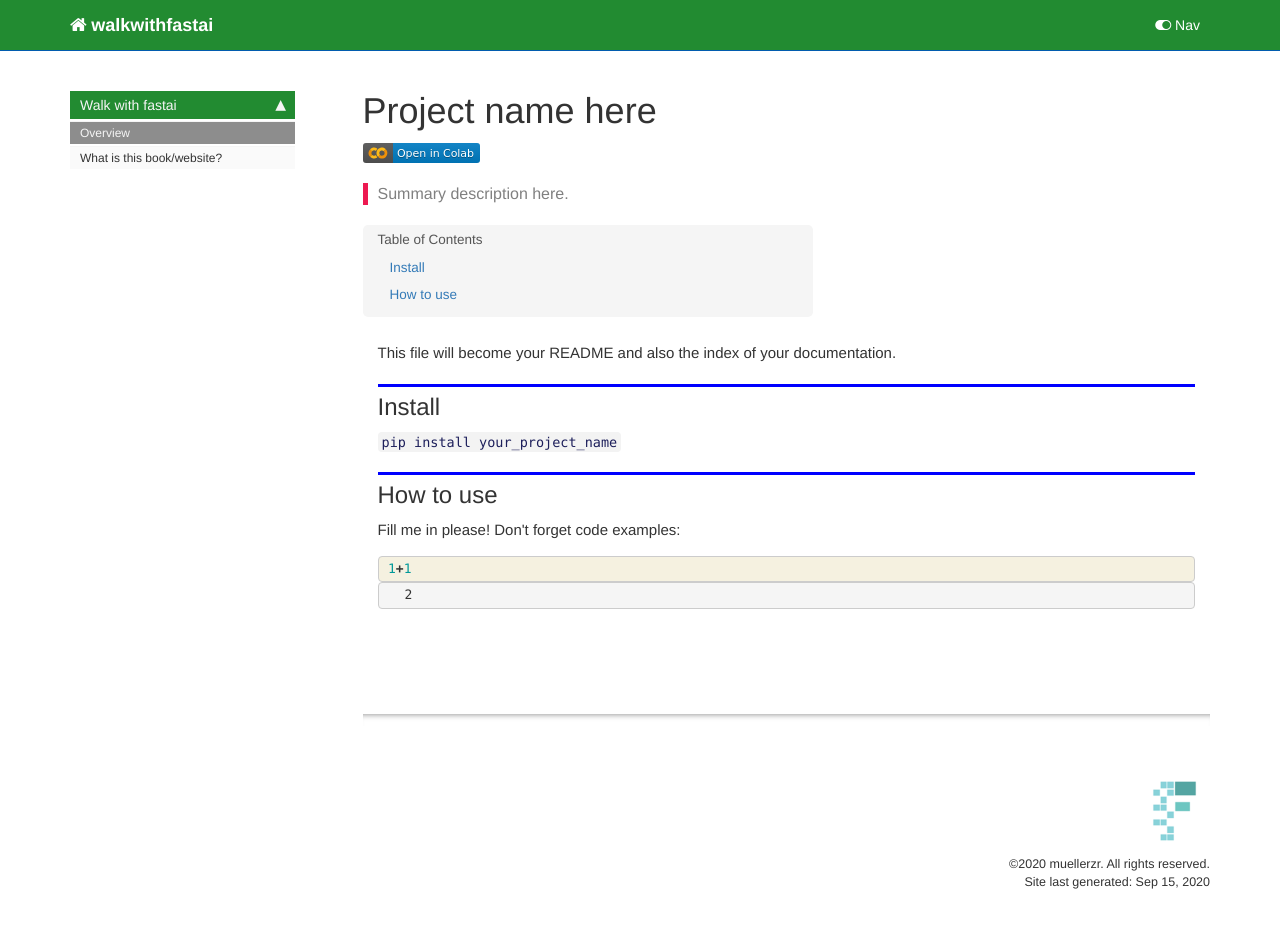
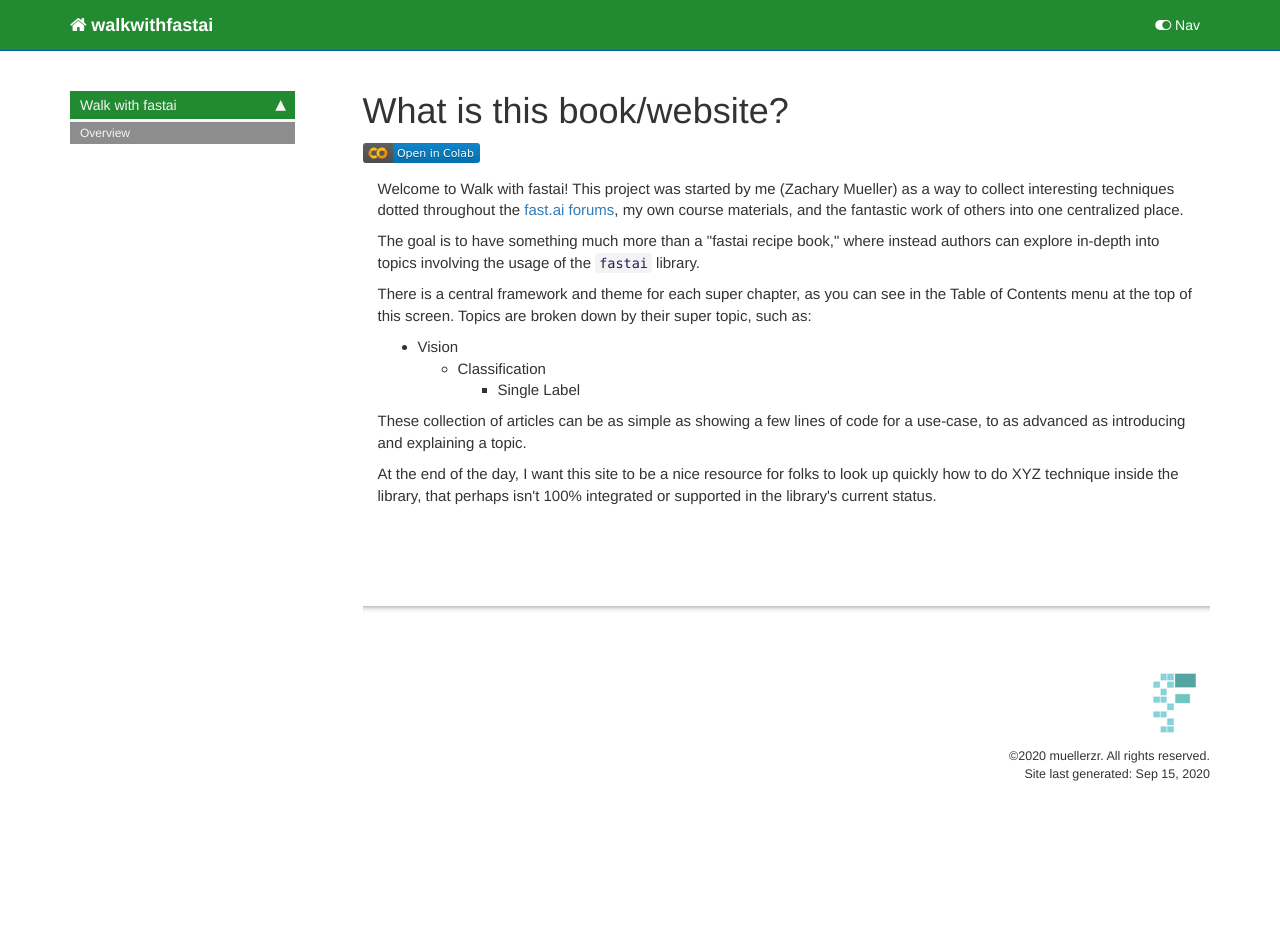
Before and after one commit to walkwithfastai/walkwithfastai.github.io, a Jekyll site: the page built from docs/index.html, in a window 1280 px wide. Built offline with Jekyll 4.4.1, drawn with Linux system fonts in a browser that asks for light colours; nearby versions of some CDN libraries; comment, search, counter and statistics services are not loaded; after the commit the page ends 900 px from its top, so only the background shows below that.

Commit message:
change homepage

```diff
--- a/docs/_data/sidebars/home_sidebar.yml
+++ b/docs/_data/sidebars/home_sidebar.yml
@@ -9,9 +9,6 @@
     - output: web,pdf
       title: Overview
       url: /
-    - output: web,pdf
-      title: What is this book/website?
-      url: introduction.about.html
     output: web
     title: Walk with fastai
   output: web
--- a/docs/index.html
+++ b/docs/index.html
@@ -1,13 +1,13 @@
 ---
 
-title: Project name here
+title: What is this book/website?
 
 
 keywords: fastai
 sidebar: home_sidebar
 
-summary: "Summary description here."
-description: "Summary description here."
+
+
 nb_path: "index.ipynb"
 ---
 <!--
@@ -31,68 +31,22 @@
 
 <div class="cell border-box-sizing text_cell rendered"><div class="inner_cell">
 <div class="text_cell_render border-box-sizing rendered_html">
-<p>This file will become your README and also the index of your documentation.</p>
+<p>Welcome to Walk with fastai! This project was started by me (Zachary Mueller) as a way to collect interesting techniques dotted throughout the <a href="forums.fast.ai">fast.ai forums</a>, my own course materials, and the fantastic work of others into one centralized place.</p>
+<p>The goal is to have something much more than a "fastai recipe book," where instead authors can explore in-depth into topics involving the usage of the <code>fastai</code> library.</p>
+<p>There is a central framework and theme for each super chapter, as you can see in the Table of Contents menu at the top of this screen. Topics are broken down by their super topic, such as:</p>
+<ul>
+<li>Vision<ul>
+<li>Classification<ul>
+<li>Single Label</li>
+</ul>
+</li>
+</ul>
+</li>
+</ul>
+<p>These collection of articles can be as simple as showing a few lines of code for a use-case, to as advanced as introducing and explaining a topic.</p>
+<p>At the end of the day, I want this site to be a nice resource for folks to look up quickly how to do XYZ technique inside the library, that perhaps isn't 100% integrated or supported in the library's current status.</p>
 
 </div>
 </div>
 </div>
-<div class="cell border-box-sizing text_cell rendered"><div class="inner_cell">
-<div class="text_cell_render border-box-sizing rendered_html">
-<h2 id="Install">Install<a class="anchor-link" href="#Install"> </a></h2>
 </div>
-</div>
-</div>
-<div class="cell border-box-sizing text_cell rendered"><div class="inner_cell">
-<div class="text_cell_render border-box-sizing rendered_html">
-<p><code>pip install your_project_name</code></p>
-
-</div>
-</div>
-</div>
-<div class="cell border-box-sizing text_cell rendered"><div class="inner_cell">
-<div class="text_cell_render border-box-sizing rendered_html">
-<h2 id="How-to-use">How to use<a class="anchor-link" href="#How-to-use"> </a></h2>
-</div>
-</div>
-</div>
-<div class="cell border-box-sizing text_cell rendered"><div class="inner_cell">
-<div class="text_cell_render border-box-sizing rendered_html">
-<p>Fill me in please! Don't forget code examples:</p>
-
-</div>
-</div>
-</div>
-    {% raw %}
-
-<div class="cell border-box-sizing code_cell rendered">
-<div class="input">
-
-<div class="inner_cell">
-    <div class="input_area">
-<div class=" highlight hl-ipython3"><pre><span></span><span class="mi">1</span><span class="o">+</span><span class="mi">1</span>
-</pre></div>
-
-    </div>
-</div>
-</div>
-
-<div class="output_wrapper">
-<div class="output">
-
-<div class="output_area">
-
-
-
-<div class="output_text output_subarea output_execute_result">
-<pre>2</pre>
-</div>
-
-</div>
-
-</div>
-</div>
-
-</div>
-    {% endraw %}
-
-</div>
--- a/docs/sidebar.json
+++ b/docs/sidebar.json
@@ -1,6 +1,5 @@
 {
   "Walk with fastai": {
-    "Overview": "/",
-    "What is this book/website?": "introduction.about.html"
+    "Overview": "/"
   }
 }
```
Also changed, not shown: docs/core.html (+23 -3 lines), README.md, 2 other files.
